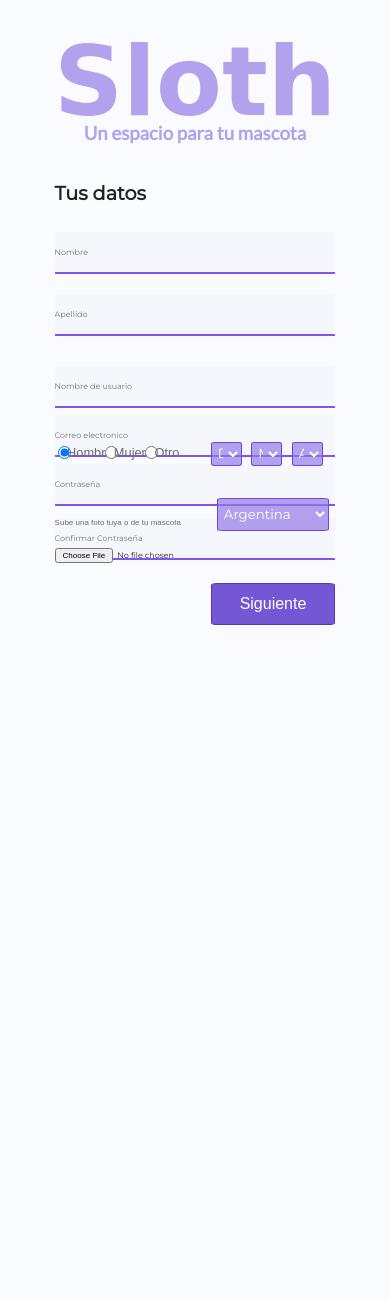
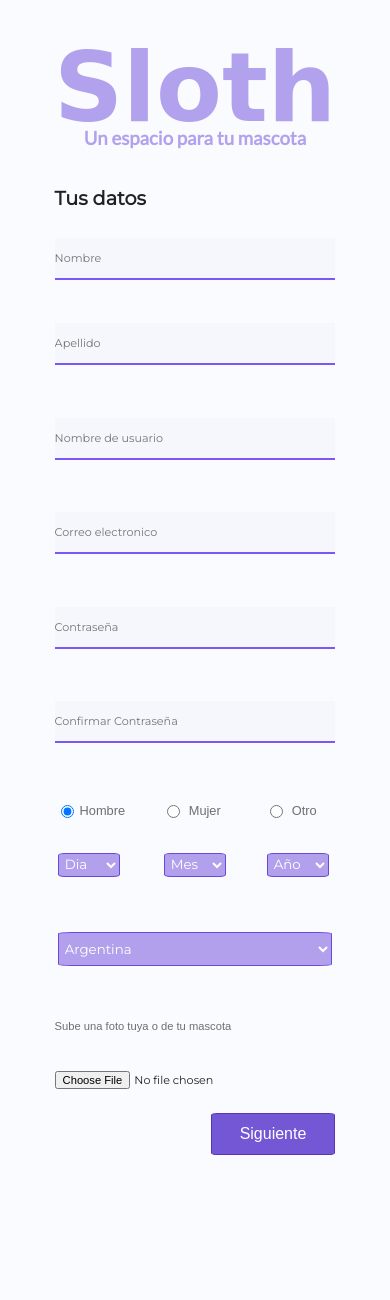
Before and after one commit to lucasan746/Proyecto, a PHP site: page /registro.php in a window 390 px wide. Shown: the top 1300 px of the page. Before the commit the page ends 625 px from the top, so only its background shows below. Run offline with PHP 8.4, Linux system fonts and the light colour scheme; some web fonts are replaced.

Commit message:
responsive registro persona terminado

```diff
--- a/css/style.css
+++ b/css/style.css
@@ -1517,7 +1517,26 @@ top: 21px;
 }
 
 /* Media query */
-
+@media screen and (max-width:1300px) {
+  /* registro persona */
+  .sube{
+    font-size: 0.9rem;
+  }
+  .botoninic{
+    width: 97px;
+    font-size: 0.9rem;
+    left:89%;
+  }
+  .regday{
+    width: 54px;
+  }
+  .regmonth{
+    width: 54px;
+  }
+  .regyear{
+    width: 54px;
+  }
+}
 /* Tablet */
 
 @media screen and (max-width: 979px){
@@ -1636,8 +1655,8 @@ width: 20px;
   width: 100%;
   top:1%;
 }
-.registro input{
-  font-size: 1.0rem;
+.sube{
+  font-size: 1rem;
 }
 
 .registro2 input{
@@ -1733,41 +1752,111 @@ width: 20px;
 
 
   /* formulario */
+  .cajalogin{
+    background-color: #fafbff;
+    height:160vh;
+  }
+.registro-persona{
+    height: 100vh;
+  }
+.registro{
+  height: 112vh;
+}
 .registro input{
-  font-size: 0.5rem;
-}
-.cajalogin{
-  background-color: #fafbff;
+  font-size: 0.7rem;
 }
 .registro label{
-  font-size: 0.5rem;
-}
+  font-size: 0.7rem;
+}
+
+.formulario{
+  height: 100vh;
+}
+
 .cajatitulo{
   color:#b2a2ed;
 }
 .reg1{
   width: 90%;
+  top:3%;
 
 }
 .reg2{
   width: 90%;
-  top:20%;
+  top:12%;
 }
 .reg3{
   width: 90%;
-  top:36%;
+  top:22%;
 }
 .reg4{
   width: 90%;
-  top:47%;
+  top:32%;
 }
 .reg5{
   width: 90%;
-  top:58%;
+  top:42%;
 }
 .reg6{
   width: 90%;
-  top:70%;
+  top:52%;
+}
+.gen1{
+top:63%;
+left:7%;
+}
+.muj{
+top:62.8%;
+left:11%;
+}
+.gen2{
+top:63%;
+left:41%;
+
+}
+.hom{
+top:62.8%;
+left:47%;
+}
+.gen3{
+top:63%;
+left:74%;
+}
+.otr{
+top:62.8%;
+left:80%;
+}
+.regday{
+top: 68%;
+right: 74%;
+width: 20%;
+}
+.regmonth{
+top: 68%;
+right: 40%;
+width:20%;
+}
+.regyear{
+top: 68%;
+right: 7%;
+width: 20%;
+}
+.regpais{
+bottom: 20%;
+right: 6%;
+width: 88%;
+}
+.sube{
+bottom: 13%;
+left: 5%;
+}
+.subeimg{
+bottom: 7%;
+left: 5%;
+}
+.botonsig{
+bottom: 0%;
+right: 5%;
 }
   /* index */
 .iconoprin{
```
